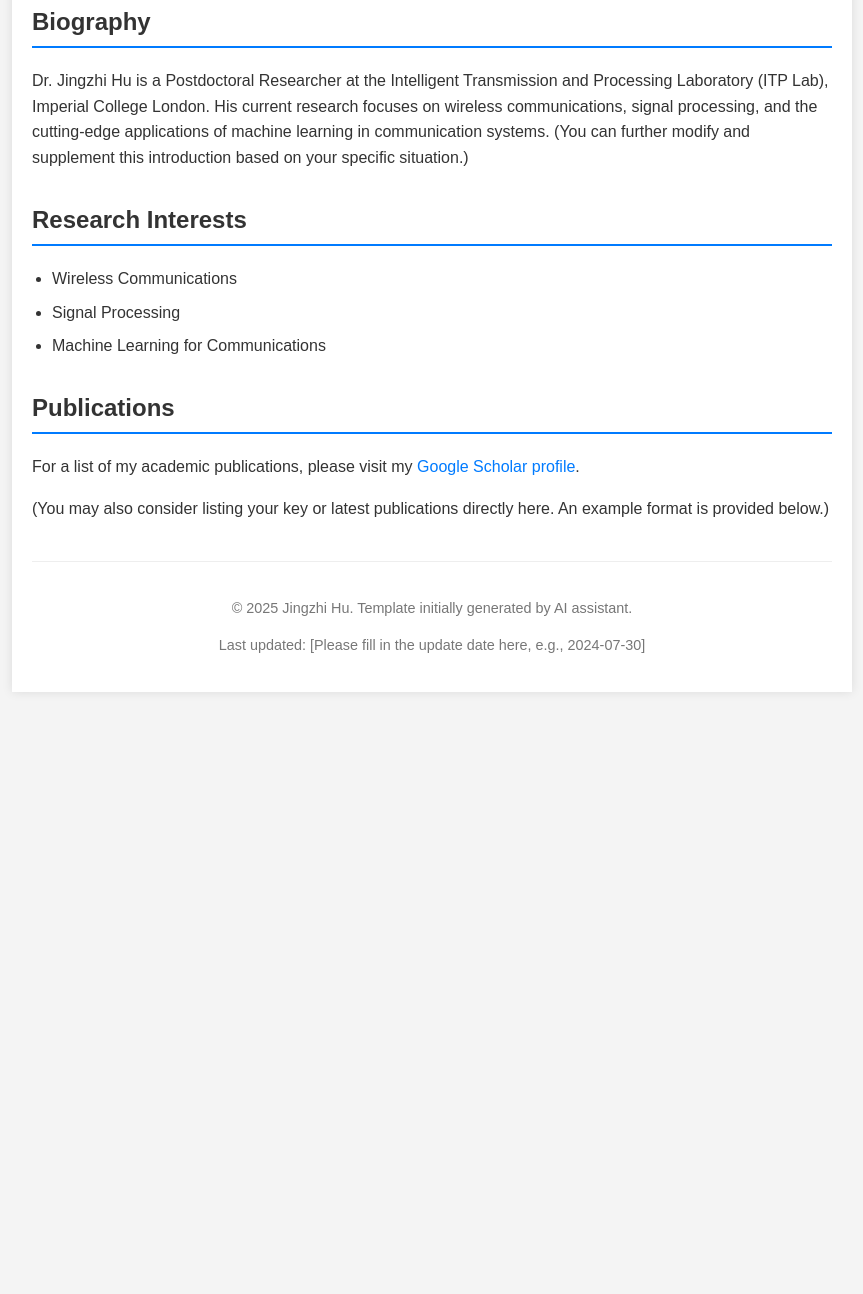
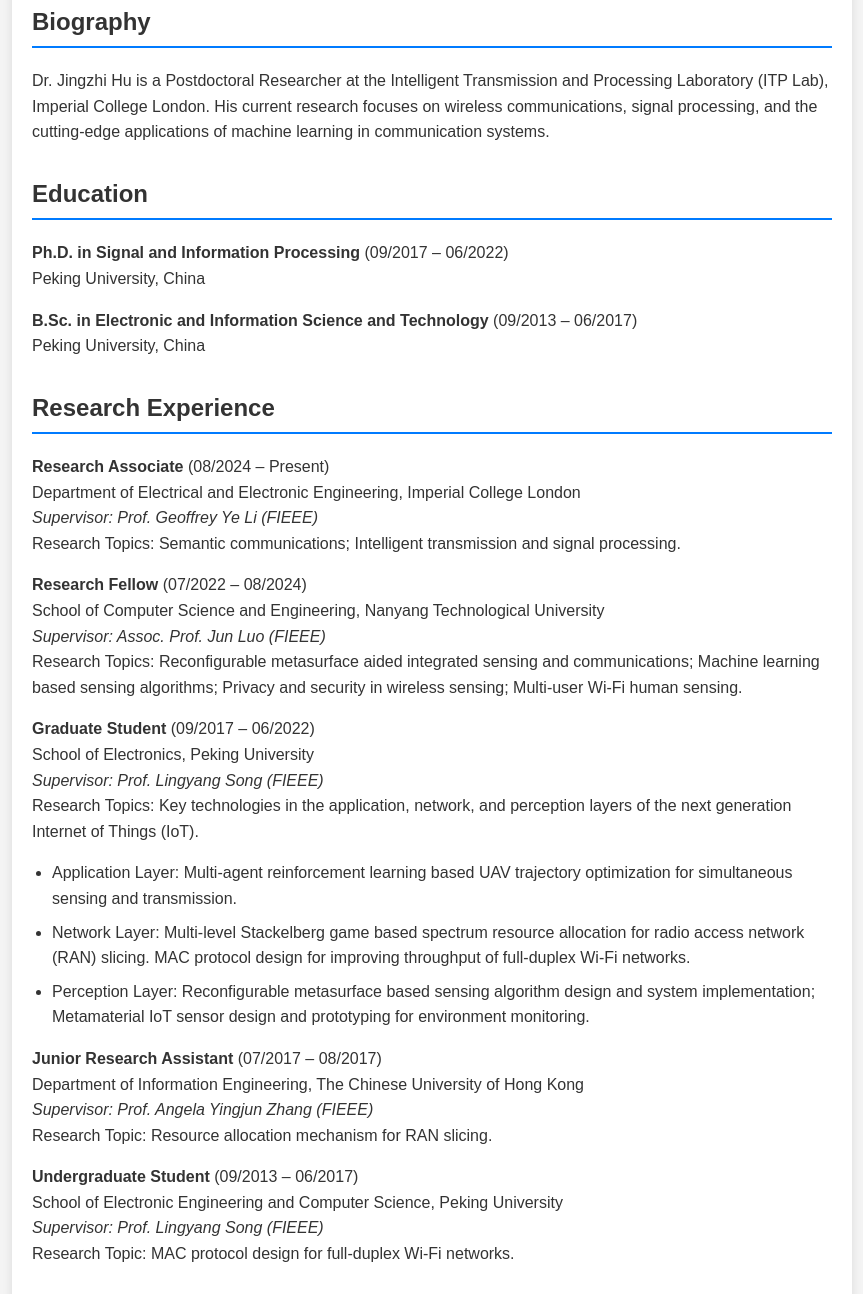
Before and after one commit to DJ-Duke/dj-duke.github.io, a plain HTML site: page index.html in a window 1280 px wide. Shown: the part 267-1561 px from the top of the page, without its empty margins (208-1071 px from the left). Before the commit the page ends 989 px from the top, so only its background shows below. Drawn offline with Linux system fonts and the light colour scheme.

Commit message:
Update index.html

```diff
--- a/index.html
+++ b/index.html
@@ -21,7 +21,7 @@
 <body>
     <div class="container">
         <header>
-            <h1>Jingzhi Hu (胡敬植)</h1>
+            <h1>Dr. Jingzhi Hu (胡敬植)</h1>
             <p>Postdoctoral Researcher</p>
             <p>
                 Intelligent Transmission and Processing Laboratory (ITP Lab)<br>
@@ -35,7 +35,57 @@
             <p>
                 Dr. Jingzhi Hu is a Postdoctoral Researcher at the Intelligent Transmission and Processing Laboratory (ITP Lab), Imperial College London.
                 His current research focuses on wireless communications, signal processing, and the cutting-edge applications of machine learning in communication systems.
-                (You can further modify and supplement this introduction based on your specific situation.)
+            </p>
+        </section>
+
+        <section id="education">
+            <h2>Education</h2>
+            <p>
+                <strong>Ph.D. in Signal and Information Processing</strong> (09/2017 – 06/2022)<br>
+                Peking University, China<br>
+            </p>
+            <p>
+                <strong>B.Sc. in Electronic and Information Science and Technology</strong> (09/2013 – 06/2017)<br>
+                Peking University, China<br>
+            </p>
+        </section>
+
+        <section id="research-experience">
+            <h2>Research Experience</h2>
+            <p>
+                <strong>Research Associate</strong> (08/2024 – Present)<br>
+                Department of Electrical and Electronic Engineering, Imperial College London<br>
+                <em>Supervisor: Prof. Geoffrey Ye Li (FIEEE)</em><br>
+                Research Topics: Semantic communications; Intelligent transmission and signal processing.
+            </p>
+            <p>
+                <strong>Research Fellow</strong> (07/2022 – 08/2024)<br>
+                School of Computer Science and Engineering, Nanyang Technological University<br>
+                <em>Supervisor: Assoc. Prof. Jun Luo (FIEEE)</em><br>
+                Research Topics: Reconfigurable metasurface aided integrated sensing and communications; Machine learning based sensing algorithms; Privacy and security in wireless sensing; Multi-user Wi-Fi human sensing.
+            </p>
+            <p>
+                <strong>Graduate Student</strong> (09/2017 – 06/2022)<br>
+                School of Electronics, Peking University<br>
+                <em>Supervisor: Prof. Lingyang Song (FIEEE)</em><br>
+                Research Topics: Key technologies in the application, network, and perception layers of the next generation Internet of Things (IoT).
+                <ul>
+                    <li>Application Layer: Multi-agent reinforcement learning based UAV trajectory optimization for simultaneous sensing and transmission.</li>
+                    <li>Network Layer: Multi-level Stackelberg game based spectrum resource allocation for radio access network (RAN) slicing. MAC protocol design for improving throughput of full-duplex Wi-Fi networks.</li>
+                    <li>Perception Layer: Reconfigurable metasurface based sensing algorithm design and system implementation; Metamaterial IoT sensor design and prototyping for environment monitoring.</li>
+                </ul>
+            </p>
+            <p>
+                <strong>Junior Research Assistant</strong> (07/2017 – 08/2017)<br>
+                Department of Information Engineering, The Chinese University of Hong Kong<br>
+                <em>Supervisor: Prof. Angela Yingjun Zhang (FIEEE)</em><br>
+                Research Topic: Resource allocation mechanism for RAN slicing.
+            </p>
+            <p>
+                <strong>Undergraduate Student</strong> (09/2013 – 06/2017)<br>
+                School of Electronic Engineering and Computer Science, Peking University<br>
+                <em>Supervisor: Prof. Lingyang Song (FIEEE)</em><br>
+                Research Topic: MAC protocol design for full-duplex Wi-Fi networks.
             </p>
         </section>
 
@@ -45,9 +95,6 @@
                 <li>Wireless Communications</li>
                 <li>Signal Processing</li>
                 <li>Machine Learning for Communications</li>
-                <!-- You can add more specific research interests below -->
-                <!-- <li>e.g., Intelligent Reflecting Surfaces</li> -->
-                <!-- <li>e.g., Integrated Sensing and Communications</li> -->
             </ul>
         </section>
 
@@ -55,9 +102,6 @@
             <h2>Publications</h2>
             <p>
                 For a list of my academic publications, please visit my <a href="https://scholar.google.com/citations?user=6Qakj0kAAAAJ&hl=en&oi=ao" target="_blank">Google Scholar profile</a>.
-            </p>
-            <p>
-                (You may also consider listing your key or latest publications directly here. An example format is provided below.)
             </p>
             <!--
             <p><strong>Selected Publications:</strong></p>
@@ -76,8 +120,8 @@
         </section>
 
         <footer>
-            <p>&copy; <span id="currentYear"></span> Jingzhi Hu. Template initially generated by AI assistant.</p>
-            <p>Last updated: <time datetime="YYYY-MM-DD">[Please fill in the update date here, e.g., 2024-07-30]</time></p>
+            <p>&copy; <span id="currentYear"></span> Jingzhi Hu.</p>
+            <p>Last updated: <time datetime="YYYY-MM-DD">2025-05-13</time></p>
         </footer>
     </div>
     <script>
```
